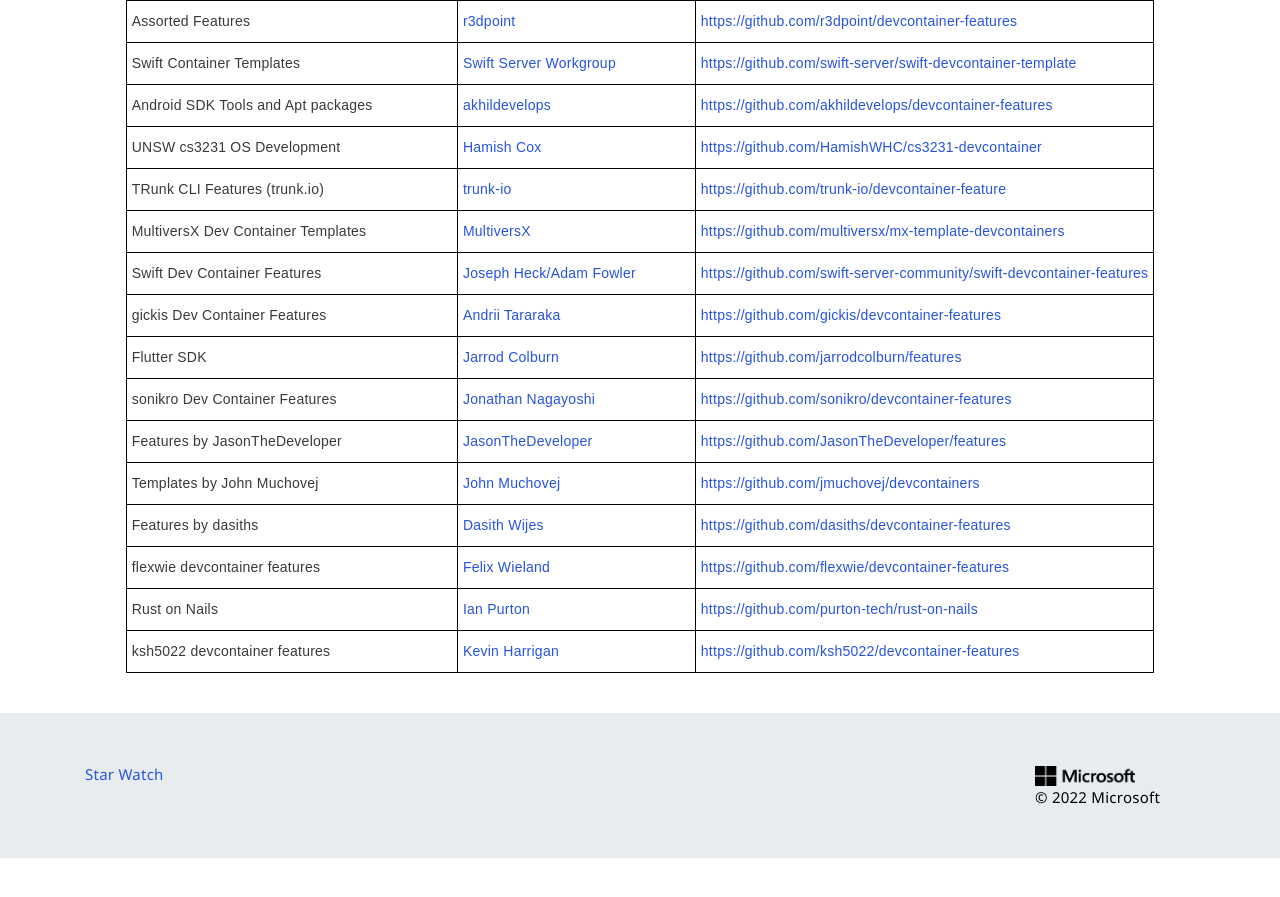
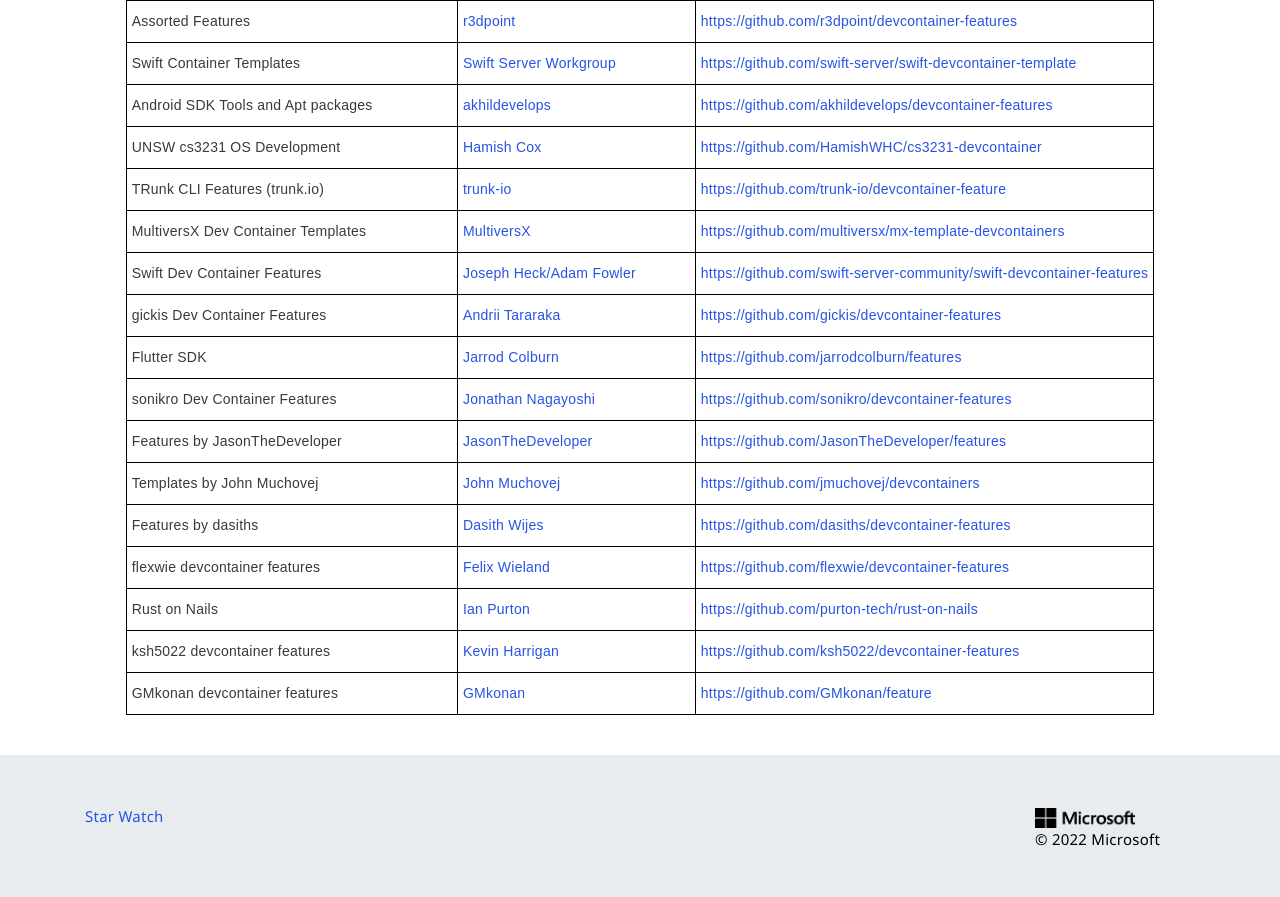
Before and after one commit to devcontainers/devcontainers.github.io, a Jekyll site: the page built from collections.html, in a window 1280 px wide and 900 px high, scrolled down 2644 px. Shown: the top 897 px of the window. Built offline with Jekyll 4.4.1, drawn with Linux system fonts in a browser that asks for light colours; nearby versions of some CDN libraries; comment, search, counter and statistics services are not loaded; before the commit the page ends 3502 px from its top, so only the background shows below that.

```diff
--- a/_data/collection-index.yml
+++ b/_data/collection-index.yml
@@ -353,3 +353,8 @@
   contact: https://github.com/ksh5022/devcontainer-features/issues
   repository: https://github.com/ksh5022/devcontainer-features
   ociReference: ghcr.io/ksh5022/devcontainer-features
+- name: GMkonan devcontainer features
+  maintainer: GMkonan
+  contact: https://github.com/GMkonan/feature/issues
+  repository: https://github.com/GMkonan/feature
+  ociReference: ghcr.io/gmkonan/feature
```
